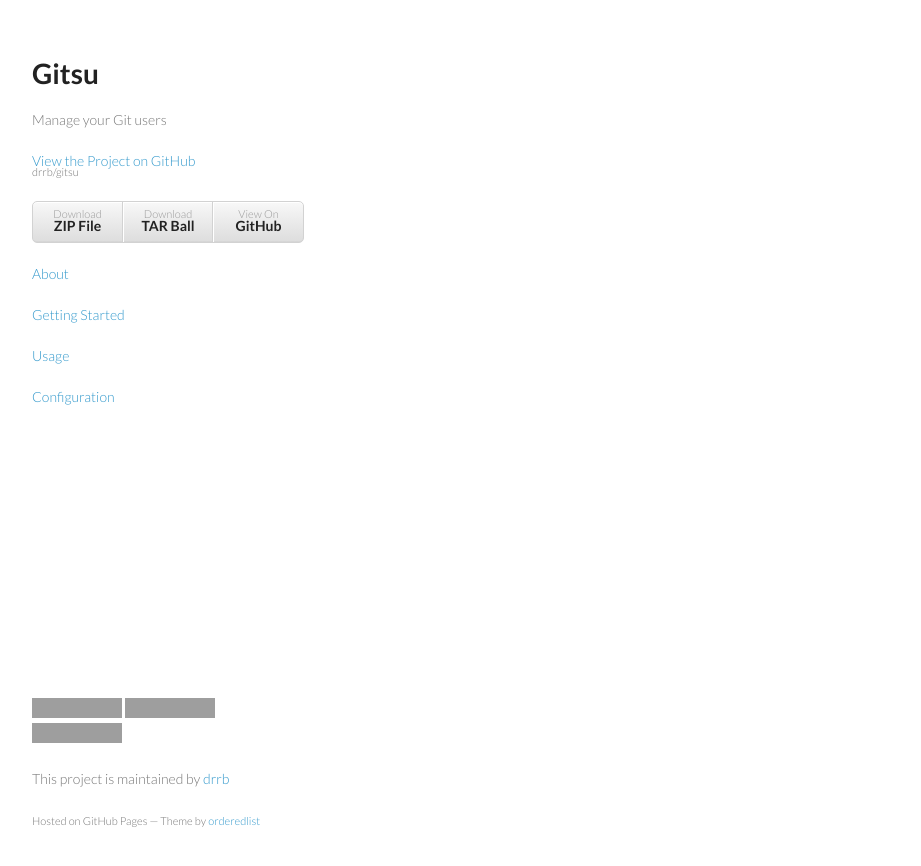
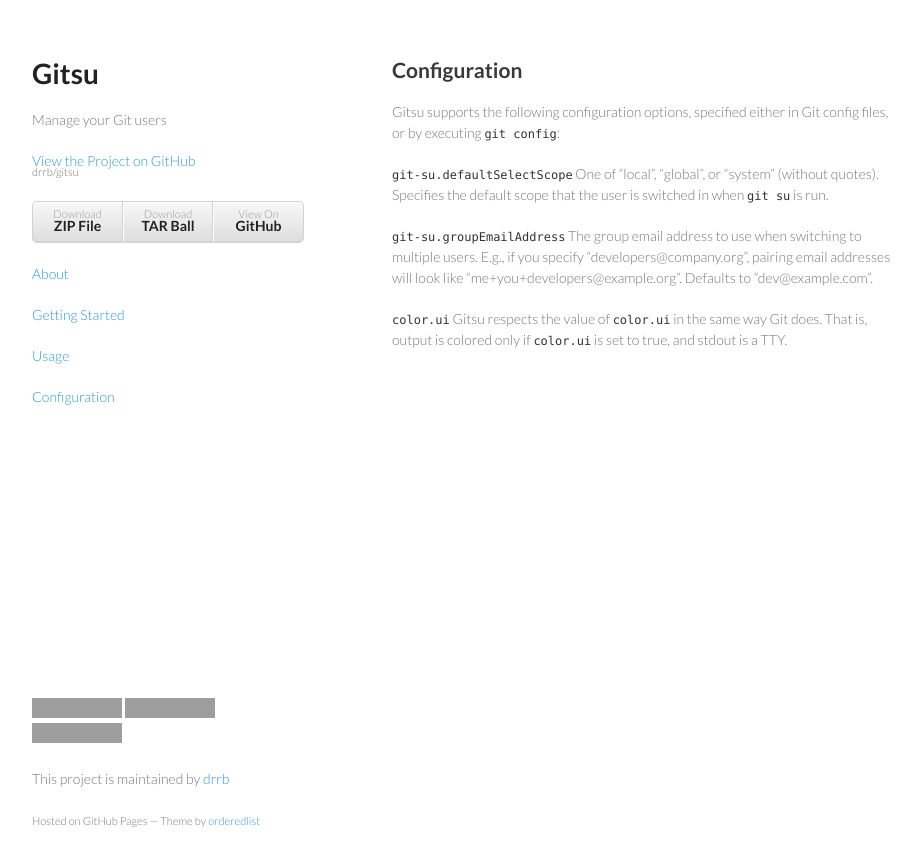
Before and after one commit to drrb/gitsu, a Jekyll site: the page built from configuration/index.md, in a window 1280 px wide. Shown: the top 866 px of the page, without its empty margins (178-1099 px from the left). Built offline with Jekyll 4.4.1, drawn with Linux system fonts in a browser that asks for light colours; Markdown is read by kramdown in place of the engine named in the settings; grey boxes are pictures that could not be loaded.

Commit message:
Added configuration to config page

```diff
--- a/configuration/index.md
+++ b/configuration/index.md
@@ -2,3 +2,20 @@
 layout: minimal
 title: Configuration
 ---
+## Configuration
+
+Gitsu supports the following configuration options, specified either in Git config
+files, or by executing `git config`:
+
+`git-su.defaultSelectScope`
+One of "local", "global", or "system" (without quotes).
+Specifies the default scope that the user is switched in when `git su` is run.
+
+`git-su.groupEmailAddress`
+The group email address to use when switching to multiple users.
+E.g., if you specify "developers@company.org", pairing email addresses will look like "me+you+developers@example.org".
+Defaults to "dev@example.com".
+
+`color.ui`
+Gitsu respects the value of `color.ui` in the same way Git does.
+That is, output is colored only if `color.ui` is set to true, and stdout is a TTY.
```
